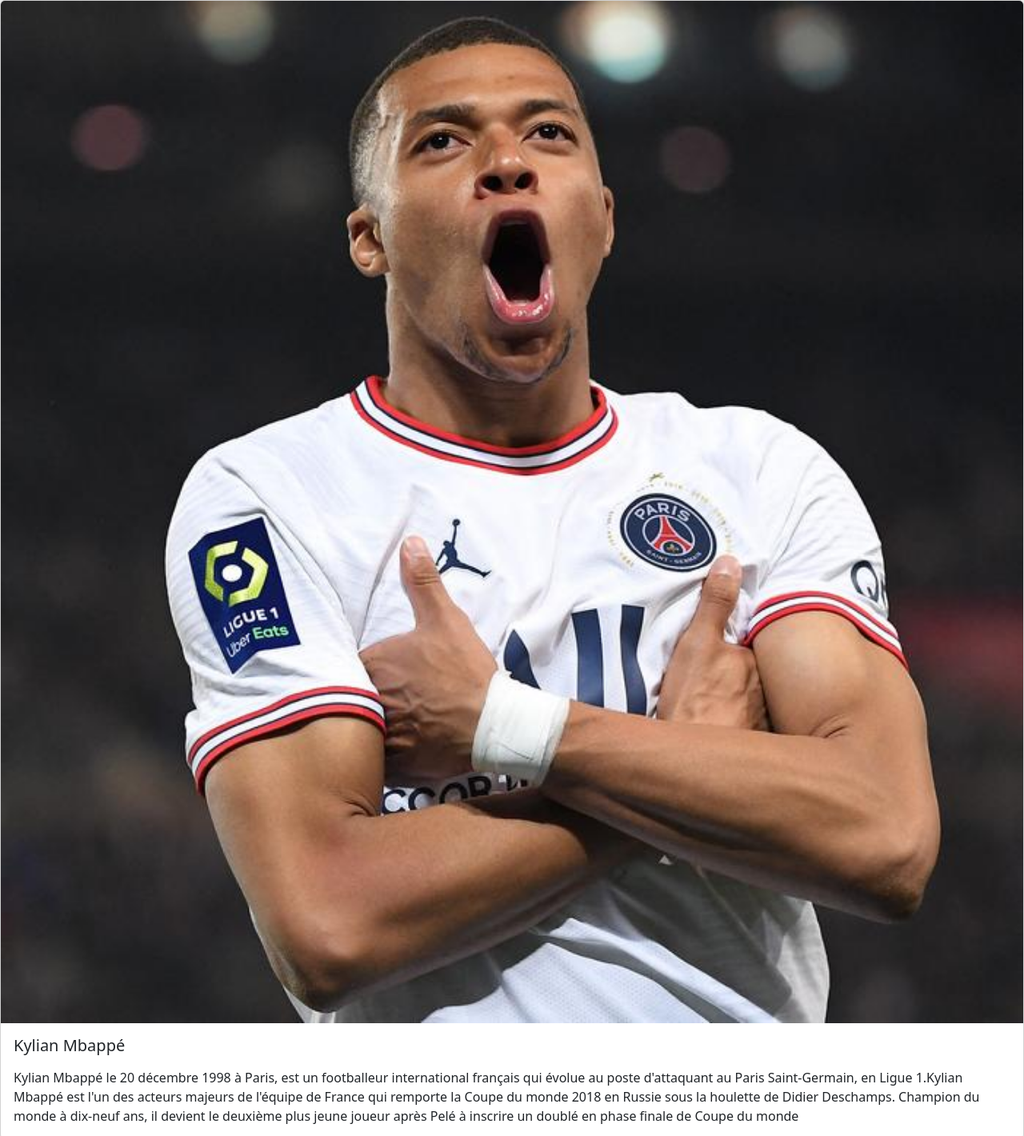
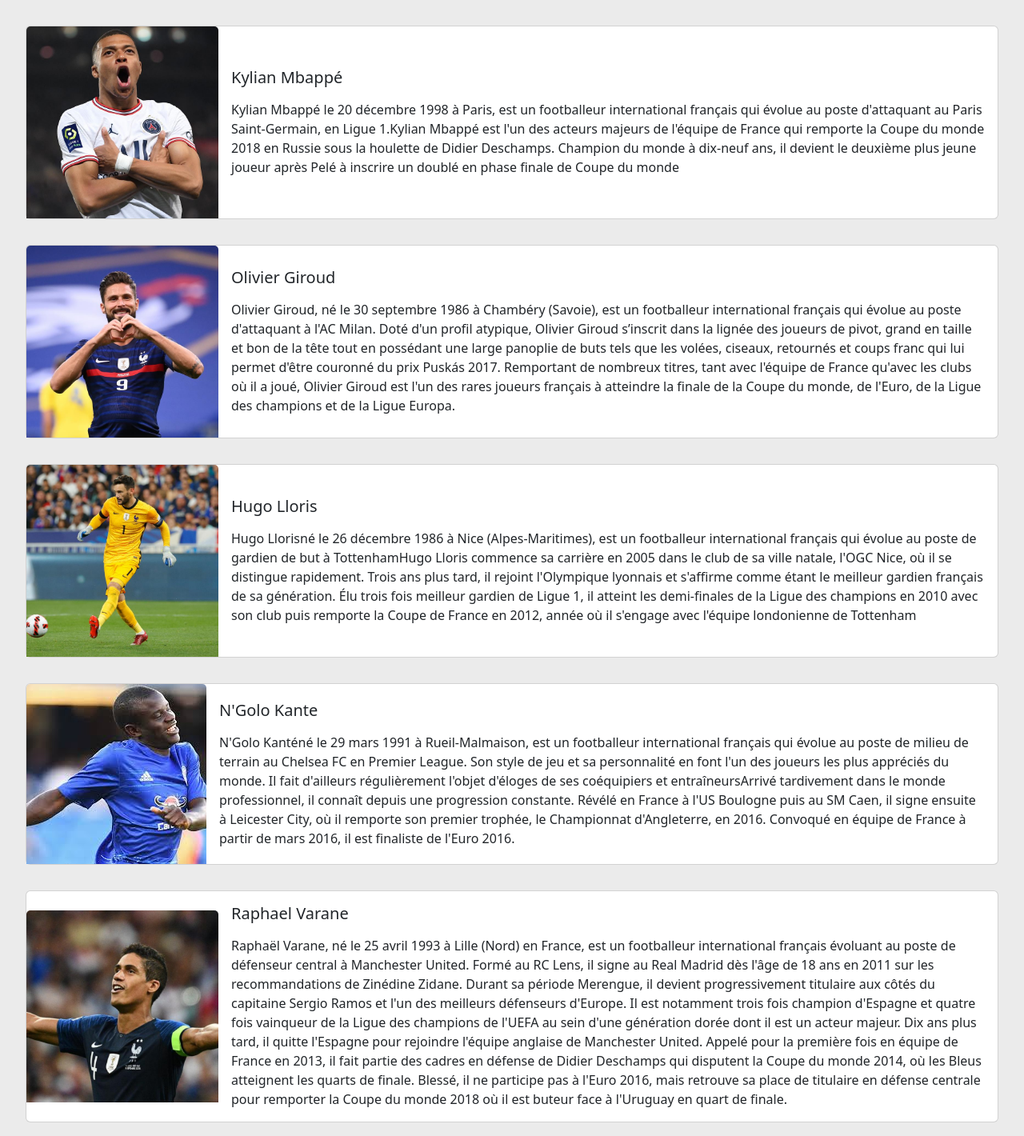
Before and after one commit to Florian2638/dekpo_cci, a plain HTML site: page gallery.html in a window 1280 px wide. Shown: the part 66-1486 px from the top of the page at 80% size. Drawn offline with nearby package versions, Linux system fonts and the light colour scheme.

Commit message:
first commit1

```diff
--- a/gallery.html
+++ b/gallery.html
@@ -37,8 +37,8 @@
         </nav>
           </header>
           <script src="https://cdn.jsdelivr.net/npm/bootstrap@5.2.3/dist/js/bootstrap.bundle.min.js" integrity="sha384-kenU1KFdBIe4zVF0s0G1M5b4hcpxyD9F7jL+jjXkk+Q2h455rYXK/7HAuoJl+0I4" crossorigin="anonymous"></script>
-<main>
-    <div class="card" style="width: 100%; margin-bottom: 2em; margin-top: 5px;">
+<main class="maingal">
+    <div class="card d-flex-lg flex-lg-row align-items-lg-center" style="width: 100%; margin-bottom: 2em; margin-top: 5px;">
         <img src="img/kylian-mbappe.jpeg" class="card-img-top" alt="...">
         <div class="card-body">
           <h5 class="card-title">Kylian Mbappé</h5>
@@ -48,7 +48,7 @@
                 du monde à dix-neuf ans, il devient le deuxième plus jeune joueur après Pelé à inscrire un doublé en phase finale de Coupe du monde</p>
         </div>
       </div>
-    <div class="card" style="width: 100%; margin-bottom: 2em;">
+    <div class="card d-flex-lg flex-lg-row align-items-lg-center" style="width: 100%; margin-bottom: 2em;">
         <img src="img/olivier-giroud.jpeg" class="card-img-top" alt="...">
         <div class="card-body">
           <h5 class="card-title">Olivier Giroud</h5>
@@ -58,7 +58,7 @@
             qu'avec les clubs où il a joué, Olivier Giroud est l'un des rares joueurs français à atteindre la finale de la Coupe du monde, de l'Euro, de la Ligue des champions et de la Ligue Europa. </p>
         </div>
     </div>
-    <div class="card" style="width: 100%; margin-bottom: 2em;">
+    <div class="card d-flex-lg flex-lg-row align-items-lg-center" style="width: 100%; margin-bottom: 2em;">
         <img src="img/hugo-lloris.jpeg" class="card-img-top" alt="...">
         <div class="card-body">
           <h5 class="card-title">Hugo Lloris</h5>
@@ -68,7 +68,7 @@
             atteint les demi-finales de la Ligue des champions en 2010 avec son club puis remporte la Coupe de France en 2012, année où il s'engage avec l'équipe londonienne de Tottenham </p>
         </div>
     </div>
-    <div class="card" style="width: 100%; margin-bottom: 2em;">
+    <div class="card d-flex-lg flex-lg-row align-items-lg-center" style="width: 100%; margin-bottom: 2em;">
         <img src="img/kante.jpg" class="card-img-top" alt="...">
         <div class="card-body">
           <h5 class="card-title">N'Golo Kante</h5>
@@ -78,7 +78,7 @@
             où il remporte son premier trophée, le Championnat d'Angleterre, en 2016. Convoqué en équipe de France à partir de mars 2016, il est finaliste de l'Euro 2016. </p>
         </div>
     </div>
-    <div class="card" style="width: 100%; margin-bottom: 2em;">
+    <div class="card d-flex-lg flex-lg-row align-items-lg-center" style="width: 100%; margin-bottom: 2em;">
         <img src="img/raphael varanne.jpeg" class="card-img-top" alt="...">
         <div class="card-body">
           <h5 class="card-title">Raphael Varane</h5>
--- a/style.css
+++ b/style.css
@@ -45,3 +45,17 @@ footer{
     height: 30rem;
     width: 100%;
 }
+/* contact*/
+
+
+
+
+.maingal {
+    padding: 2rem;
+}
+
+@media only screen and (min-width: 1200px) {
+    .card img {
+        width: 15rem;
+    }
+}
```
